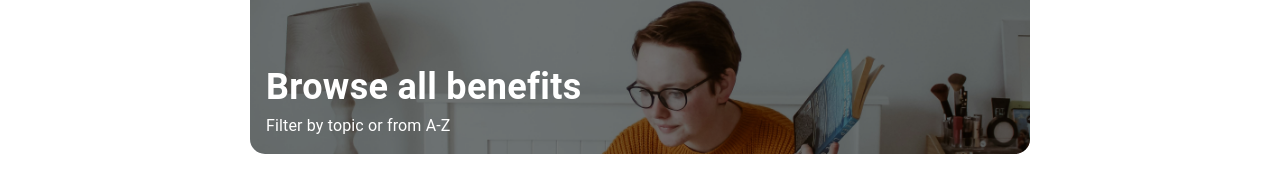
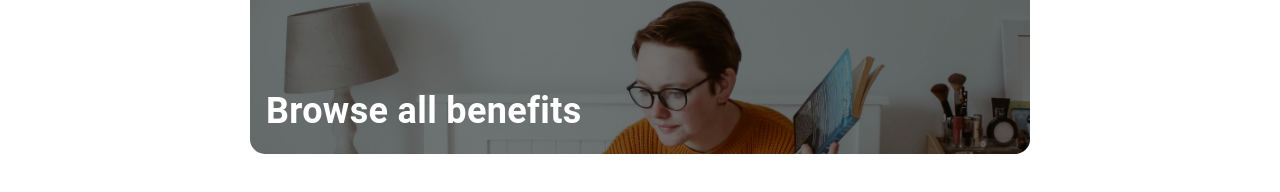
Before and after one commit to Citizen-Knowledge-Graph/foerderfunke-react-app, a React (Create React App) app: page /onboarding-choice in a window 1280 px wide. Shown: the part 604-796 px from the top of the page. Built offline with nearby package versions, Linux system fonts and the light colour scheme.

Commit message:
remove mentioning filter

```diff
--- a/src/screens/onboarding-choice/OnboardingChoice.js
+++ b/src/screens/onboarding-choice/OnboardingChoice.js
@@ -33,7 +33,6 @@ const OnboardingChoice = () => {
                 <ClickCard
                     link="/eligibility-overview"
                     title="Browse all benefits"
-                    subtitle="Filter by topic or from A-Z"
                     backgroundImage={allBenefitsUrl}
                 />
             </AppScreenWrapper>
```
